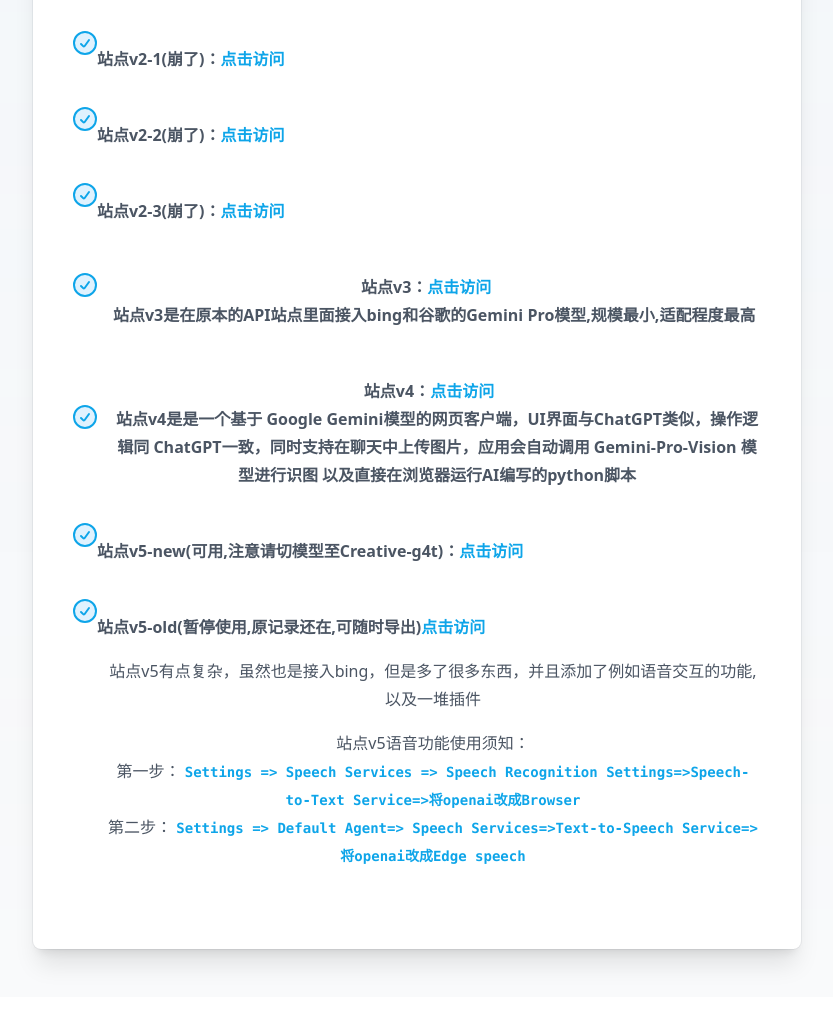
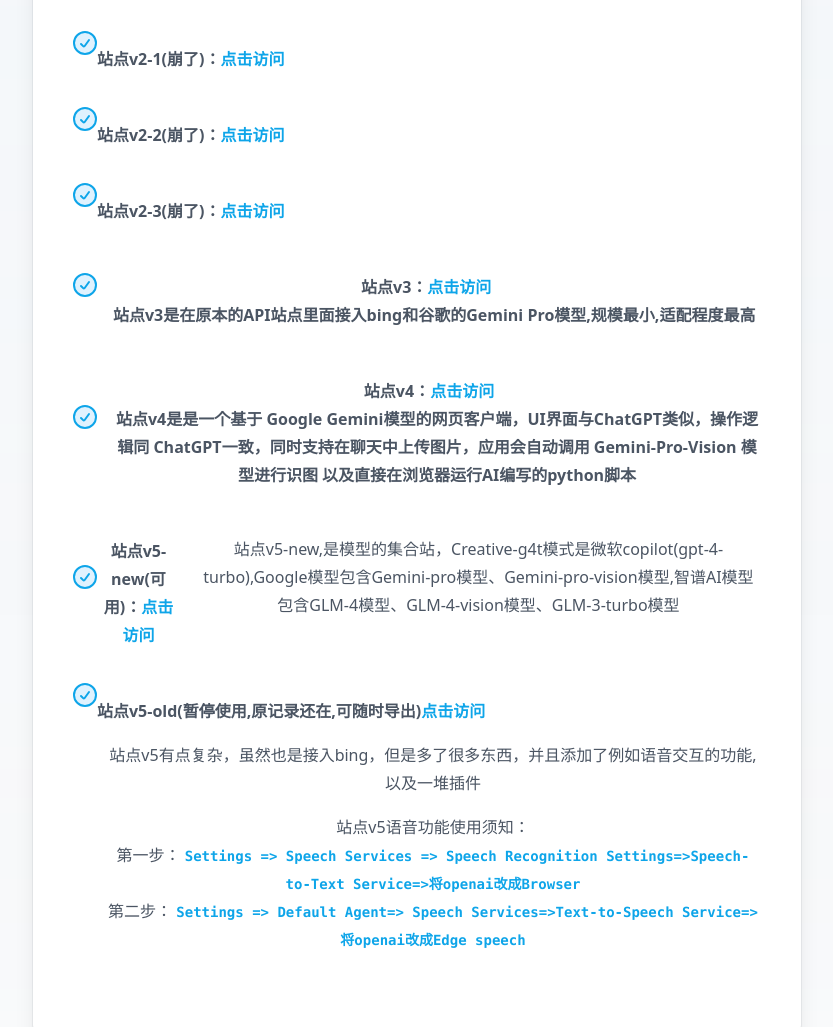
Before and after one commit to zhanghxiao/bingallone, a website: page index.html in a window 1280 px wide. Shown: the part 791-1818 px from the top of the page, without its empty margins (223-1056 px from the left). Before the commit the page ends 1788 px from the top, so only its background shows below. Drawn offline with nearby package versions, Linux system fonts and the light colour scheme.

Commit message:
Update index.html

```diff
--- a/index.html
+++ b/index.html
@@ -49,7 +49,7 @@
 	<!-- <div class="mt-6 text-center text-3xl text-gray-600">聊天服务器已部署完成，v1站点可用并且在edge浏览器中可以直接使用语音交互，v3站点Gemini模型以及其余模式均可用，v5站点重新接入copilot选择Creative-g4t模型即可使用，其余仍然在抢修</div>
 	      <p>(Ps:别™给我随便举报行么🤨，一没广告二不收费，举报后站点就不能用了好吧，就算误触也看仔细点😑)</p> -->
           <!--<div class="mt-6 text-center text-3xl text-gray-600">聊天服务器已部署完成，因为托管网站的账号被封了两个😥所以v1，v2在抢修、暂停使用😵，v3站点与v4站点可以正常使用，v1站点暂时抢修成功，正在测试</p>-->
-	      <div class="mt-6 text-center text-3xl text-gray-600">聊天服务器已部署完成，站点全部抢修成功,全面复活正在测试（除了v2，又崩了），暂时可以正常使用，PS:别™再给我举报了，一没收钱二没广告的</p>
+	      <div class="mt-6 text-center text-3xl text-gray-600">聊天服务器已部署完成，站点全部抢修成功,全面复活正在测试（除了v2，又崩了），暂时可以正常使用，PS:别再给我举报了，一没收钱二没广告的</p>
         <div class="divide-y divide-gray-300/50">
           <div class="space-y-6 py-8 text-base leading-7 text-gray-600">
             <ul class="space-y-4">
@@ -234,11 +234,13 @@
                   <path d="m8 13 2.165 2.165a1 1 0 0 0 1.521-.126L16 9" fill="none" />
                 </svg>
 <div class="pt-8 text-base font-semibold leading-7">
-            <p class="text-gray-600 overflow-hidden">站点v5-new(可用,注意请切模型至Creative-g4t)：<a href="https://mistpe-lobe-chat.hf.space/"
+            <p class="text-gray-600 overflow-hidden">站点v5-new(可用)：<a href="https://mistpe-lobe-chat.hf.space/"
                 target="_blank"
                 class="text-sky-500 hover:text-sky-600">点击访问</a>
 		</p>
           </div>
+		<p class="ml-4">
+                  站点v5-new,是模型的集合站，Creative-g4t模式是微软copilot(gpt-4-turbo),Google模型包含Gemini-pro模型、Gemini-pro-vision模型,智谱AI模型包含GLM-4模型、GLM-4-vision模型、GLM-3-turbo模型</p>
               </li>
 		    		    <li class="flex items-center">
                 <svg class="h-6 w-6 flex-none fill-sky-100 stroke-sky-500 stroke-2" stroke-linecap="round"
```
